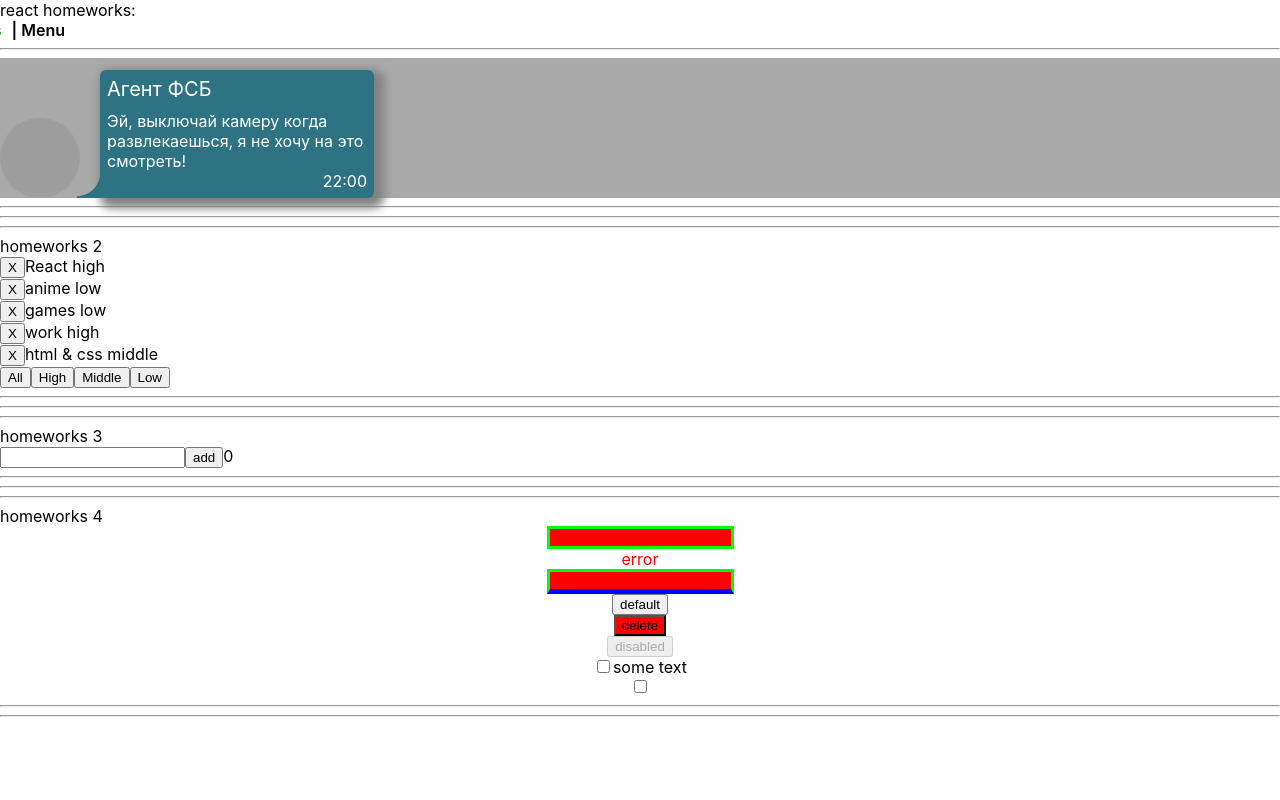
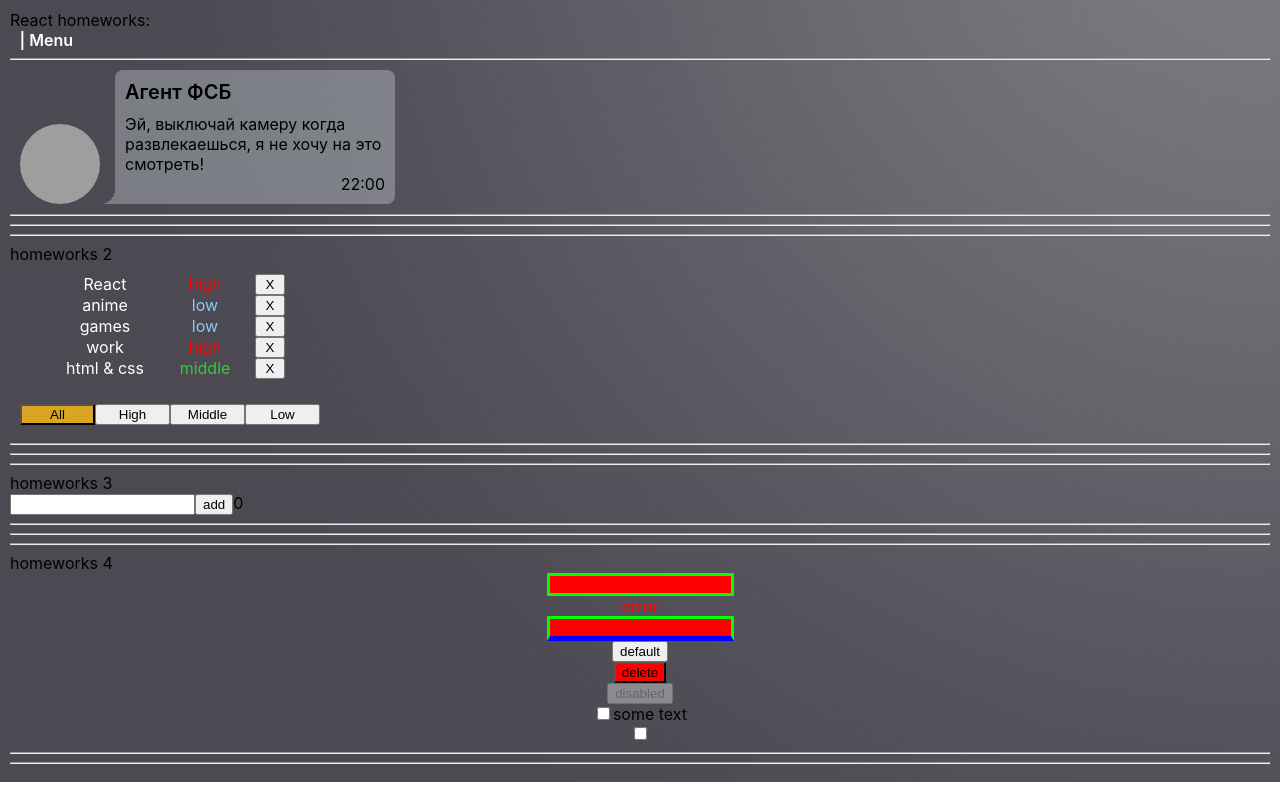
Before and after one commit to Odinsees/IT-incubator-HW, a React (Create React App) app: page /#/pre-junior in a window 1280 px wide. Built offline with nearby package versions, Linux system fonts and the light colour scheme; grey boxes are pictures that could not be loaded.

Commit message:
add css files and make a beautiful

```diff
--- a/src/p1-main/m1-ui/u1-app/App.module.css
+++ b/src/p1-main/m1-ui/u1-app/App.module.css
@@ -1,3 +1,4 @@
 .App {
-
+    background: url("../../../../src/Image/backgraund.jpg");
+    padding: 10px;
 }
--- a/src/p1-main/m1-ui/u1-app/App.tsx
+++ b/src/p1-main/m1-ui/u1-app/App.tsx
@@ -7,7 +7,7 @@ function App() {
     return (
         <BrowserRouter>
             <div className={s.App}>
-                <div>react homeworks:</div>
+                <div>React homeworks:</div>
                 {/*<HW1/>*/}
                 {/*<HW2/>*/}
                 {/*<HW3/>*/}
--- a/src/p2-homeworks/h1/Message.module.css
+++ b/src/p2-homeworks/h1/Message.module.css
@@ -1,32 +1,24 @@
 .messages{
     display: flex;
     align-items: flex-end;
-    background-color: darkgray;
+    margin: 10px;
 }
 
 .content{
     position: relative;
     display: inline-block;
-    color:#fff;
+    color:black;
     max-width: 260px;
-    background-color: #2e7384;
-    margin: 12px 8px 0px 20px;
-    padding: 7px;
-    border-radius: 6px;
-    word-wrap: break-word;
-    box-shadow: 5px 5px 10px 5px gray;
+    background-color: rgba(229, 243, 243, 0.3);
+    padding: 10px;
+    border-radius: 8px 8px 8px 0;
 }
 
-.content:before {
-    content: "";
-    position: absolute;
-    bottom: 0px;
-    left: -23px;
-    width: 30px;
-    height: 25px;
-    background: radial-gradient(circle at top left, transparent 58%, #2e7384 60%);
+.angle{
+    width: 15px;
+    height: 15px;
+    background: radial-gradient(circle at 0 0,rgba(0, 0, 0, 0) 15px,rgba(229, 243, 243, 0.3)0);
 }
-
 
 .ava{
     display: flex;
@@ -42,11 +34,14 @@
 
 .name{
     font-size: 20px;
+    font-weight: 600;
     text-align: left;
+    padding-bottom: 10px;
 }
 
-.message{
-    margin-top: 10px;
+.text{
+    word-wrap: break-word;
+    text-align: left
 }
 
 .time{
--- a/src/p2-homeworks/h1/Message.tsx
+++ b/src/p2-homeworks/h1/Message.tsx
@@ -12,10 +12,13 @@ type MessageType = {
 const Message: React.FC<MessageType> = (props) => {
     return (
         <div className={s.messages}>
-            <div className={s.ava}><img src={props.avatar}/></div>
+            <div className={s.ava}>
+                <img src={props.avatar}/>
+            </div>
+            <div className={s.angle}/>
             <div className={s.content}>
                 <div className={s.name}>{props.name}</div>
-                <div className={s.message}>{props.message}</div>
+                <div className={s.text}>{props.message}</div>
                 <div className={s.time}>{props.time}</div>
             </div>
         </div>
--- /dev/null
+++ b/src/p2-homeworks/h2/Affair.module.css
@@ -0,0 +1,32 @@
+.content {
+    display: flex;
+    max-width: 300px;
+    text-align: center;
+    justify-content: center;
+}
+
+.name {
+    width: 33.333%;
+    color: #ffffff;
+}
+
+.priority {
+    width: 33.333%;
+}
+
+.deleteButton {
+    text-align: center;
+    width: 10%;
+}
+
+.HighPriority{
+    color: red;
+}
+
+.MiddlePriority{
+    color: limegreen;
+}
+
+.lowPriority{
+    color: skyblue;
+}
--- a/src/p2-homeworks/h2/Affair.tsx
+++ b/src/p2-homeworks/h2/Affair.tsx
@@ -1,5 +1,6 @@
 import React from 'react'
 import {AffairType} from "./HW2";
+import s from "./Affair.module.css"
 
 type AffairPropsType = {
     // key не нужно типизировать
@@ -12,10 +13,26 @@ function Affair(props: AffairPropsType) {
         props.deleteAffairCallback(props.affair._id)
     }// need to fix
 
+    const colorForPriority = () => {
+        if(props.affair.priority === 'high'){
+            return s.HighPriority
+        }else if(props.affair.priority === 'middle'){
+            return s.MiddlePriority
+        }else if(props.affair.priority === 'low'){
+            return s.lowPriority
+        }
+        return
+    }
+
     return (
-        <div>
-            <button onClick={deleteCallback}>X</button>
-            <span>{props.affair.name}</span><span> {props.affair.priority}</span>
+        <div className={s.content}>
+            <div className={s.name}>{props.affair.name}</div>
+            <div className={s.priority}>
+                <div className={colorForPriority()}>
+                    {props.affair.priority}
+                </div>
+            </div>
+            <button className={s.deleteButton} onClick={deleteCallback}>X</button>
         </div>
     )
 }
--- a/src/p2-homeworks/h2/Affairs.module.css
+++ b/src/p2-homeworks/h2/Affairs.module.css
@@ -1,3 +1,25 @@
-.someClass {
+.content {
+    max-width: 300px;
+}
 
+.affairs {
+    padding: 10px;
+    width: 100%;
+    min-height: 110px;
+    justify-content: center
 }
+
+.filterButtons {
+    padding: 10px;
+    width: 100%;
+    display: flex;
+    justify-content: center;
+}
+
+.filterButtons button{
+    width: 25%;
+}
+
+.active{
+    background: goldenrod;
+}
--- a/src/p2-homeworks/h2/Affairs.tsx
+++ b/src/p2-homeworks/h2/Affairs.tsx
@@ -1,11 +1,13 @@
 import React from 'react'
 import Affair from './Affair'
 import {AffairType, FilterType} from './HW2'
+import s from "./Affairs.module.css"
 
 type AffairsPropsType = { // need to fix any
     data: AffairType[]
     setFilter: (filter: FilterType) => void
     deleteAffairCallback: (_id: number) => void
+    filter:FilterType
 }
 
 function Affairs(props: AffairsPropsType) {
@@ -31,14 +33,16 @@ function Affairs(props: AffairsPropsType) {
     }
 
     return (
-        <div>
-
-            {mappedAffairs}
-
-            <button onClick={setAll}>All</button>
-            <button onClick={setHigh}>High</button>
-            <button onClick={setMiddle}>Middle</button>
-            <button onClick={setLow}>Low</button>
+        <div className={s.content}>
+            <div className={s.affairs}>
+                {mappedAffairs}
+            </div>
+            <div className={s.filterButtons}>
+                <button className={props.filter === 'all'? s.active: ''} onClick={setAll}>All</button>
+                <button className={props.filter === 'high'? s.active: ''} onClick={setHigh}>High</button>
+                <button className={props.filter === 'middle'? s.active: ''} onClick={setMiddle}>Middle</button>
+                <button className={props.filter === 'low'? s.active: ''} onClick={setLow}>Low</button>
+            </div>
         </div>
     )
 }
--- a/src/p2-homeworks/h2/HW2.tsx
+++ b/src/p2-homeworks/h2/HW2.tsx
@@ -23,16 +23,7 @@ const defaultAffairs: AffairType[] = [ // need to fix any
 
 // pure helper functions
 export const filterAffairs = (affairs: AffairType[], filter: FilterType): AffairType[] => { // need to fix any
-    // if (filter === 'all') {
-    //     return affairs
-    // } else if (filter === 'high') {
-    //     return affairs.filter(a => a.priority === "high")
-    // } else if (filter === 'middle') {
-    //     return affairs.filter(a => a.priority === "middle")
-    // } else if (filter === 'low') {
-    //     return affairs.filter(a => a.priority === "low")
-    // }
-    // return []
+
     if (filter === 'high') {
         return affairs.filter(a => a.priority === "high")
     }
@@ -65,6 +56,7 @@ function HW2() {
                 data={filteredAffairs}
                 setFilter={setFilter}
                 deleteAffairCallback={deleteAffairCallback}
+                filter={filter}
             />
 
             <hr/>
--- a/src/p2-homeworks/h5/Header.module.css
+++ b/src/p2-homeworks/h5/Header.module.css
@@ -1,26 +1,28 @@
 .wrap{
     display: flex;
     transition-duration: 500ms;
-    transform: translate(-250px);
+    transform: translate(-252px);
     text-align: center;
     width: 350px;
     transition-delay: 0.3s;
+    color: white;
 }
 
 .wrap:hover {
     transition-duration: 500ms;
     transform: translate(0);
+    color:inherit;
 }
 
 a{
-    padding-left: 15px;
+    padding-right: 15px;
     text-decoration: none;
-    color: green;
+    color: #ffffff;
     font-weight: 600;
 }
 
 a:focus{
-    color: maroon;
+    color:darkgoldenrod;
     font-weight: 800;
 }
 
```
Also changed, not shown: src/Image/backgraund.jpg (added).
